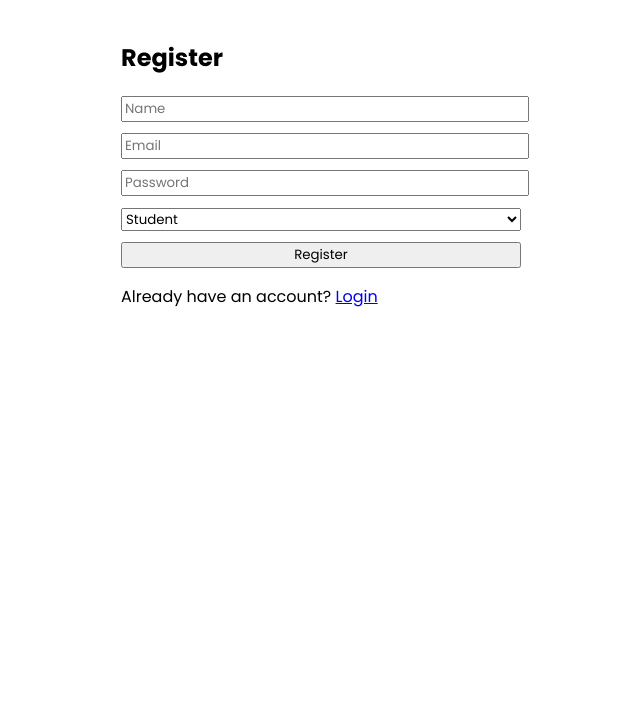
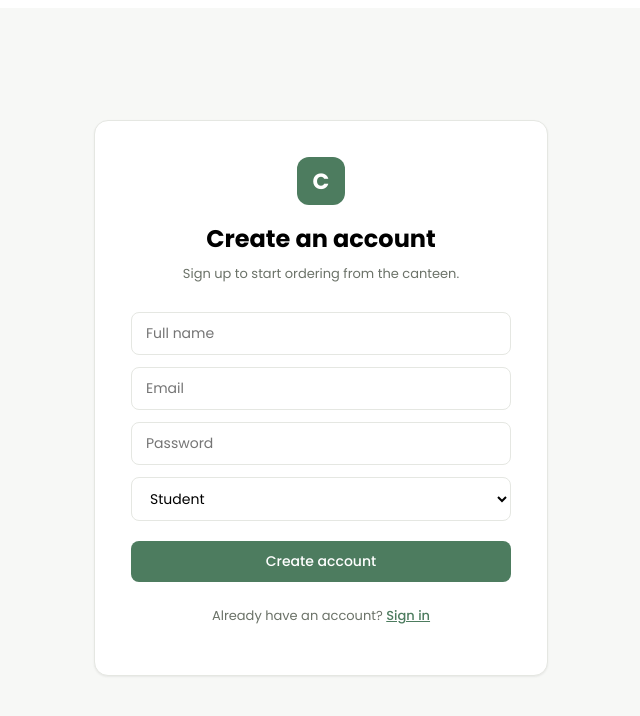
Before and after one commit to ABHAS-RGB/Canteen_Mangement_system-, a React app in the folder frontend/: page /register in a window 1280 px wide. Shown: the top 716 px of the page, without its empty margins (319-959 px from the left). Built offline with nearby package versions, Linux system fonts and the light colour scheme; the HTML template or start-up script is replaced by a standard one.

Commit message:
Security bug solved when registaring as anyone with auth

```diff
--- a/frontend/src/pages/Login.jsx
+++ b/frontend/src/pages/Login.jsx
@@ -26,15 +26,88 @@ export default function Login() {
   };
 
   return (
-    <div style={{ maxWidth: 400, margin: "40px auto" }}>
-      <h2>Login</h2>
-      <form onSubmit={handleSubmit}>
-        <input name="email" type="email" placeholder="Email" value={form.email} onChange={handleChange} required style={{ width: "100%", marginBottom: 10 }} />
-        <input name="password" type="password" placeholder="Password" value={form.password} onChange={handleChange} required style={{ width: "100%", marginBottom: 10 }} />
-        <button type="submit" style={{ width: "100%" }}>Login</button>
-      </form>
-      {msg && <p>{msg}</p>}
-      <p>New user? <Link to="/register">Register</Link></p>
+    <div
+      style={{
+        minHeight: "100vh",
+        display: "flex",
+        alignItems: "center",
+        justifyContent: "center",
+        background: "var(--canteen-bg)",
+      }}
+    >
+      <div
+        className="card"
+        style={{
+          width: 380,
+          padding: 36,
+          textAlign: "center",
+        }}
+      >
+        <div
+          style={{
+            width: 48,
+            height: 48,
+            borderRadius: 12,
+            background: "var(--canteen-accent)",
+            display: "flex",
+            alignItems: "center",
+            justifyContent: "center",
+            margin: "0 auto 16px",
+            fontSize: 22,
+            color: "#fff",
+            fontWeight: 700,
+          }}
+        >
+          C
+        </div>
+
+        <h1 style={{ fontSize: 24, fontWeight: 700, margin: "0 0 8px" }}>
+          Welcome back
+        </h1>
+        <p className="text-muted" style={{ margin: "0 0 28px" }}>
+          Sign in to your Canteen account to continue.
+        </p>
+
+        <form onSubmit={handleSubmit}>
+          <div style={{ display: "flex", flexDirection: "column", gap: 12, textAlign: "left" }}>
+            <input
+              className="input-field"
+              name="email"
+              type="email"
+              placeholder="Email"
+              value={form.email}
+              onChange={handleChange}
+              required
+            />
+            <input
+              className="input-field"
+              name="password"
+              type="password"
+              placeholder="Password"
+              value={form.password}
+              onChange={handleChange}
+              required
+            />
+          </div>
+
+          <button type="submit" className="btn-primary" style={{ width: "100%", marginTop: 20 }}>
+            Sign in
+          </button>
+        </form>
+
+        {msg && (
+          <p
+            className={msg.toLowerCase().includes("success") ? "text-success" : "text-danger"}
+            style={{ marginTop: 16 }}
+          >
+            {msg}
+          </p>
+        )}
+
+        <p className="text-muted" style={{ marginTop: 24 }}>
+          New user? <Link to="/register" style={{ color: "var(--canteen-accent)", fontWeight: 500 }}>Create an account</Link>
+        </p>
+      </div>
     </div>
   );
 }
--- a/frontend/src/pages/Register.jsx
+++ b/frontend/src/pages/Register.jsx
@@ -9,6 +9,7 @@ export default function Register() {
     email: "",
     password: "",
     role: "student",
+    accessCode: "",
   });
   const [msg, setMsg] = useState("");
 
@@ -28,22 +29,121 @@ export default function Register() {
     }
   };
 
+  const needsCode = form.role === "staff" || form.role === "admin";
+
   return (
-    <div style={{ maxWidth: 400, margin: "40px auto" }}>
-      <h2>Register</h2>
+    <div
+      style={{
+        minHeight: "100vh",
+        display: "flex",
+        alignItems: "center",
+        justifyContent: "center",
+        background: "var(--canteen-bg)",
+      }}
+    >
+      <div
+        className="card"
+        style={{
+          width: 380,
+          padding: 36,
+          textAlign: "center",
+        }}
+      >
+        <div
+          style={{
+            width: 48,
+            height: 48,
+            borderRadius: 12,
+            background: "var(--canteen-accent)",
+            display: "flex",
+            alignItems: "center",
+            justifyContent: "center",
+            margin: "0 auto 16px",
+            fontSize: 22,
+            color: "#fff",
+            fontWeight: 700,
+          }}
+        >
+          C
+        </div>
+
+        <h1 style={{ fontSize: 24, fontWeight: 700, margin: "0 0 8px" }}>
+          Create an account
+        </h1>
+        <p className="text-muted" style={{ margin: "0 0 28px" }}>
+          Sign up to start ordering from the canteen.
+        </p>
+
         <form onSubmit={handleSubmit}>
-        <input name="name" placeholder="Name" value={form.name} onChange={handleChange} required style={{ width: "100%", marginBottom: 10 }} />
-        <input name="email" type="email" placeholder="Email" value={form.email} onChange={handleChange} required style={{ width: "100%", marginBottom: 10 }} />
-        <input name="password" type="password" placeholder="Password" value={form.password} onChange={handleChange} required style={{ width: "100%", marginBottom: 10 }} />
-        <select name="role" value={form.role} onChange={handleChange} style={{ width: "100%", marginBottom: 10 }}>
+          <div style={{ display: "flex", flexDirection: "column", gap: 12, textAlign: "left" }}>
+            <input
+              className="input-field"
+              name="name"
+              placeholder="Full name"
+              value={form.name}
+              onChange={handleChange}
+              required
+            />
+            <input
+              className="input-field"
+              name="email"
+              type="email"
+              placeholder="Email"
+              value={form.email}
+              onChange={handleChange}
+              required
+            />
+            <input
+              className="input-field"
+              name="password"
+              type="password"
+              placeholder="Password"
+              value={form.password}
+              onChange={handleChange}
+              required
+            />
+            <select
+              className="input-field"
+              name="role"
+              value={form.role}
+              onChange={handleChange}
+            >
               <option value="student">Student</option>
               <option value="staff">Staff</option>
               <option value="admin">Admin</option>
             </select>
-        <button type="submit" style={{ width: "100%" }}>Register</button>
+
+            {needsCode && (
+              <input
+                className="input-field"
+                name="accessCode"
+                type="text"
+                placeholder={`${form.role === "admin" ? "Admin" : "Staff"} access code`}
+                value={form.accessCode}
+                onChange={handleChange}
+                required
+              />
+            )}
+          </div>
+
+          <button type="submit" className="btn-primary" style={{ width: "100%", marginTop: 20 }}>
+            Create account
+          </button>
         </form>
-      {msg && <p>{msg}</p>}
-      <p>Already have an account? <Link to="/login">Login</Link></p>
+
+        {msg && (
+          <p
+            className={msg.toLowerCase().includes("success") || msg.toLowerCase().includes("registered") ? "text-success" : "text-danger"}
+            style={{ marginTop: 16 }}
+          >
+            {msg}
+          </p>
+        )}
+
+        <p className="text-muted" style={{ marginTop: 24 }}>
+          Already have an account? <Link to="/login" style={{ color: "var(--canteen-accent)", fontWeight: 500 }}>Sign in</Link>
+        </p>
+      </div>
     </div>
   );
 }
```
Also changed, not shown: 2 other files (tests, documents, lock files or other folders). Lines whose indentation alone changed are shown as unchanged.
